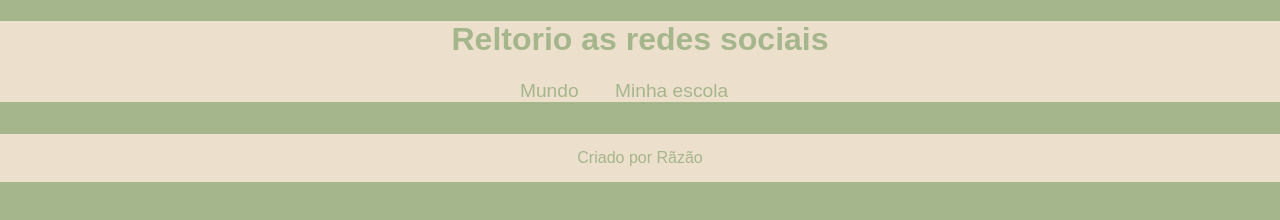
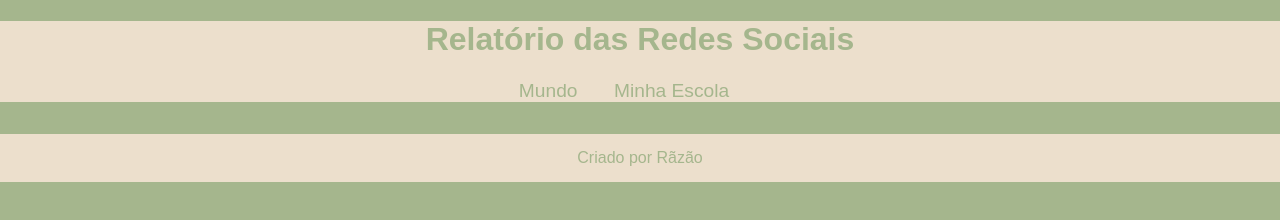
Before and after one commit to JUANJORGEMARTINS/JUAN_JORGE, a plain HTML site: page index.html in a window 1280 px wide. Drawn offline with Linux system fonts and the light colour scheme; a web font is replaced by a local one.

Commit message:
Update index.html

```diff
--- a/index.html
+++ b/index.html
@@ -5,24 +5,24 @@
     <meta http-equiv="X-UA-Compatible" content="IE=edge">
     <meta name="viewport" content="width=device-width, initial-scale=1.0">
     <link rel="stylesheet" href="style.css">
-    <title>Document</title>
+    <title>Relatório das Redes Sociais</title>
 </head>
 <body>
     <header>
-        <h1>Reltorio as redes sociais</h1>
+        <h1>Relatório das Redes Sociais</h1>
         <nav>
             <a href="index.html">Mundo</a>
-            <a href="#">Minha escola</a>
+            <a href="#">Minha Escola</a>
         </nav>
     </header>
     <main class="graficos-section">
         <section id="graficos-container" class="graficos-container">
-
+            <!-- Conteúdo dos gráficos será inserido pelo JavaScript -->
         </section>
     </main>
     <footer>
         <p>Criado por Rãzão</p>
     </footer>
-    <script type="module" src="graficos/informa"></script>
+    <script type="module" src="graficos/informa.js"></script> <!-- Corrigido o caminho do script -->
 </body>
 </html>
```
